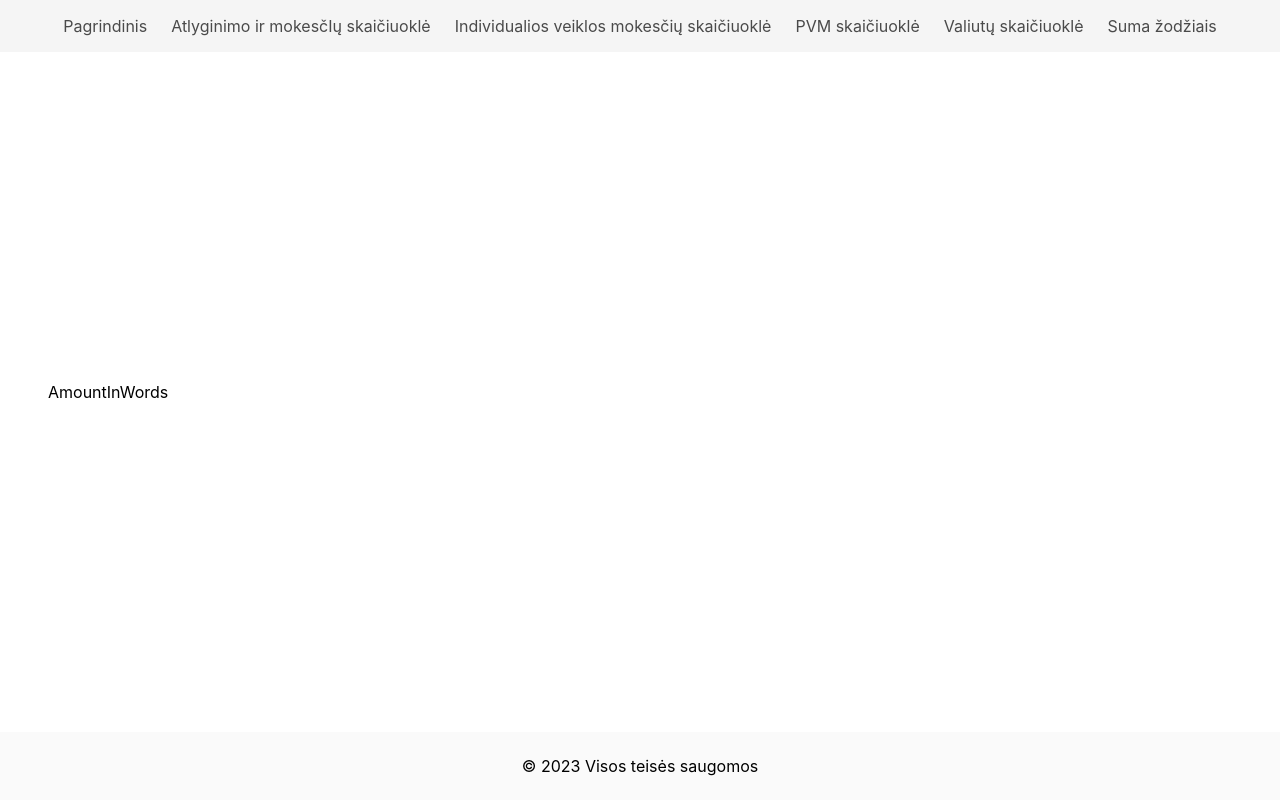
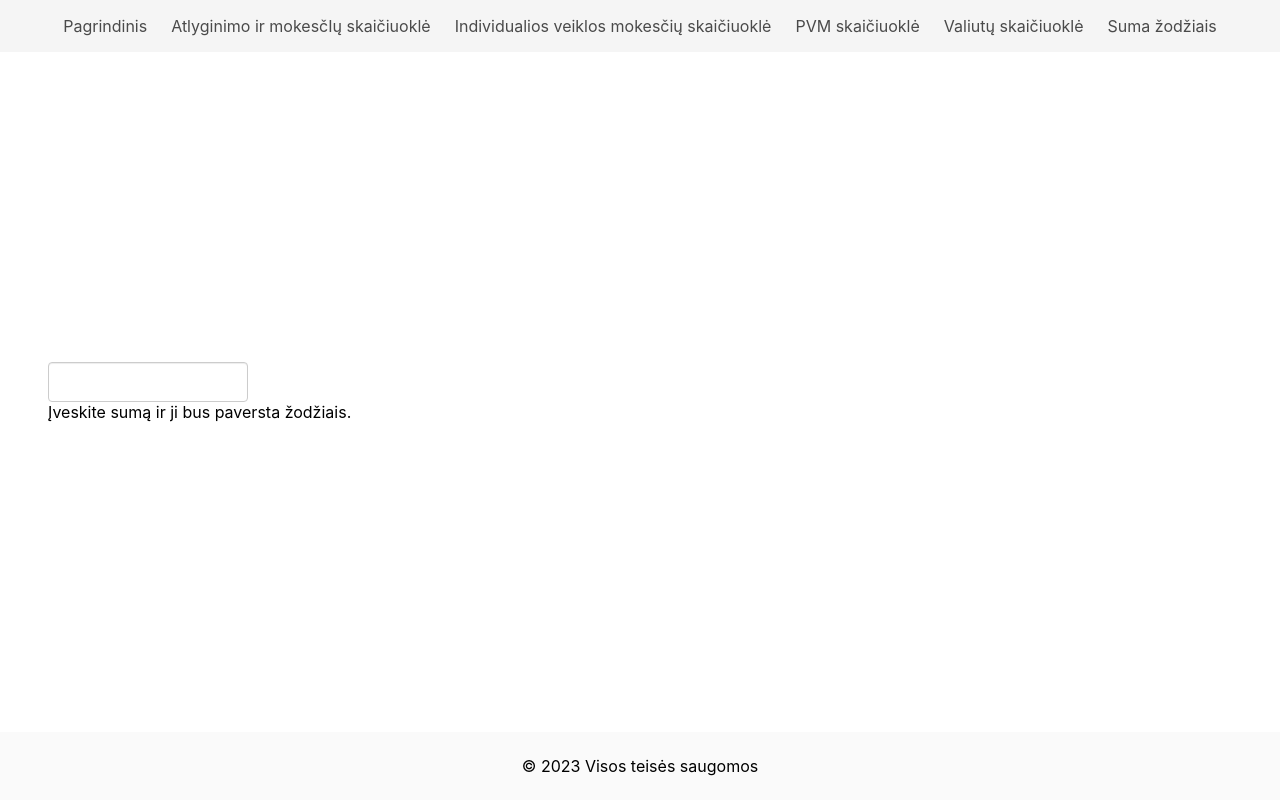
Before and after one commit to ernestas17/CA_2, a React (Vite) app: page /amount-in-words in a window 1280 px wide. Built offline with nearby package versions, Linux system fonts and the light colour scheme.

Commit message:
Created Amount to words initial files and some logic

```diff
--- /dev/null
+++ b/src/components/organisms/AmuontInWordslogic/AmountInWordsLogic.tsx
@@ -0,0 +1,140 @@
+import { useState } from "react";
+import Input from "../../atoms/Input";
+
+const singleDigits: string[] = [
+  "",
+  "vienas",
+  "du",
+  "trys",
+  "keturi",
+  "penki",
+  "šeši",
+  "septyni",
+  "aštuoni",
+  "devyni",
+  "dešimt",
+  "vienuolika",
+  "dvylika",
+  "trylika",
+  "keturiolika",
+  "penkiolika",
+  "šešiolika",
+  "septyniolika",
+  "aštuoniolika",
+  "devyniolika",
+];
+const tensDigits: string[] = [
+  "",
+  "dešimt",
+  "dvidešimt",
+  "trisdešimt",
+  "keturiasdešimt",
+  "penkiasdešimt",
+  "šešiasdešimt",
+  "septyniasdešimt",
+  "aštuoniasdešimt",
+  "devyniasdešimt",
+];
+const scaleNames: string[] = [
+  "",
+  "šimtas",
+  "tūkstantis",
+  "milijonas",
+  "bilijonas",
+  "trilijonas",
+];
+
+function convertToWords(number: number): string {
+  if (number === 0) {
+    return "Įveskite sumą ir ji bus paversta žodžiais.";
+  }
+
+  let words: string = "";
+  let scaleIndex: number = 0;
+
+  while (number > 0) {
+    const hundreds: number = number % 1000;
+
+    if (hundreds !== 0) {
+      const digit: number = Math.floor(hundreds / 100);
+      const tens: number = hundreds % 100;
+      const scaleName: string = scaleNames[scaleIndex];
+
+      let scaleWords: string = "";
+
+      if (digit !== 0) {
+        if (digit === 1 && tens === 0 && scaleIndex === 0) {
+          scaleWords += "šimtas";
+        } else if (digit === 1 && tens === 0 && scaleIndex === 1) {
+          scaleWords += "tūkstantis";
+        } else if (digit === 1 && tens === 0 && scaleIndex === 2) {
+          scaleWords += "milijonas";
+        } else if (digit === 1 && tens === 0 && scaleIndex === 3) {
+          scaleWords += "bilijonas";
+        } else {
+          scaleWords += `${singleDigits[digit]} ${getScaleWord(scaleIndex)}`;
+        }
+        if (scaleName !== "") {
+          scaleWords += " ";
+        }
+      }
+
+      function getScaleWord(scaleIndex: number): string {
+        if (scaleIndex === 1) {
+          return "šimtai";
+        } else if (scaleIndex === 2) {
+          return "tūkstančiai";
+        } else if (scaleIndex === 3) {
+          return "milijonai";
+        } else if (scaleIndex === 4) {
+          return "bilijonai";
+        } else {
+          return scaleNames[scaleIndex];
+        }
+      }
+
+      if (tens >= 11 && tens <= 19) {
+        scaleWords += ` ${singleDigits[tens]}`;
+      } else {
+        const tensDigit: number = Math.floor(tens / 10);
+        const onesDigit: number = tens % 10;
+
+        if (tensDigit !== 0) {
+          scaleWords += ` ${tensDigits[tensDigit]}`;
+        }
+
+        if (onesDigit !== 0 && tensDigit !== 1) {
+          scaleWords += ` ${singleDigits[onesDigit]}`;
+        }
+      }
+
+      if (words !== "") {
+        if (scaleName !== "" && scaleWords.trim() !== "") {
+          words = `${scaleWords} ${scaleName} ${words}`;
+        } else {
+          words = `${scaleWords}${words}`;
+        }
+      } else {
+        words = scaleWords;
+      }
+    }
+
+    number = Math.floor(number / 1000);
+    scaleIndex++;
+  }
+
+  return words.trim();
+}
+
+function AmountInWordsLogic() {
+  const [number, setNumber] = useState<string>("");
+
+  return (
+    <div>
+      <Input type="text" value={number} setvalue={setNumber} width={200} />
+      <p>{convertToWords(Number(number))}</p>
+    </div>
+  );
+}
+
+export default AmountInWordsLogic;
--- /dev/null
+++ b/src/components/organisms/AmuontInWordslogic/index.ts
@@ -0,0 +1,3 @@
+import AmountInWordsLogic from "./AmountInWordsLogic";
+
+export default AmountInWordsLogic;
--- a/src/pages/Amount_in_words/AmountInWords.tsx
+++ b/src/pages/Amount_in_words/AmountInWords.tsx
@@ -1,8 +1,7 @@
+import AmountInWordsLogic from "../../components/organisms/AmuontInWordslogic";
 
 const AmountInWords = () => {
-  return (
-    <div>AmountInWords</div>
-  )
-}
+  return <AmountInWordsLogic />;
+};
 
-export default AmountInWords
+export default AmountInWords;
```
Also changed, not shown: src/components/organisms/AmuontInWordslogic/styles.ts (added).
